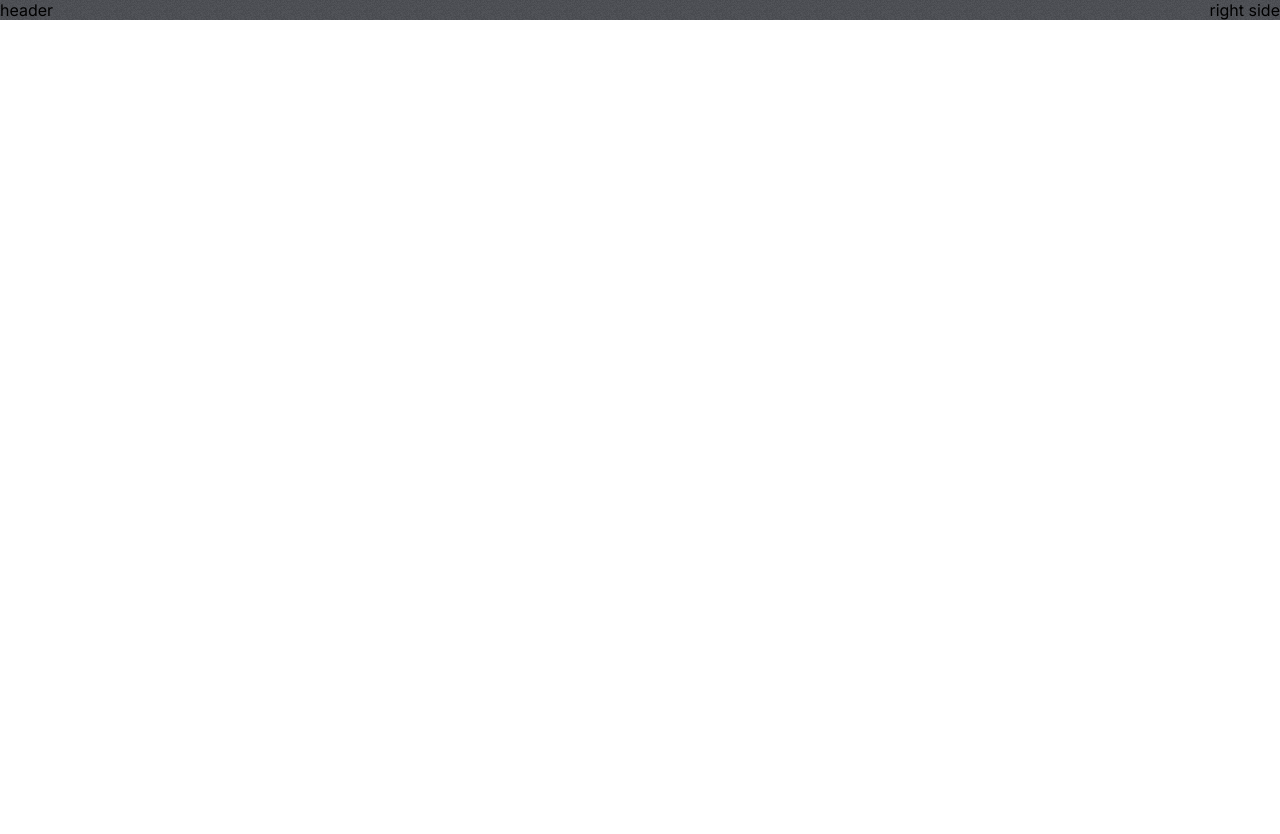
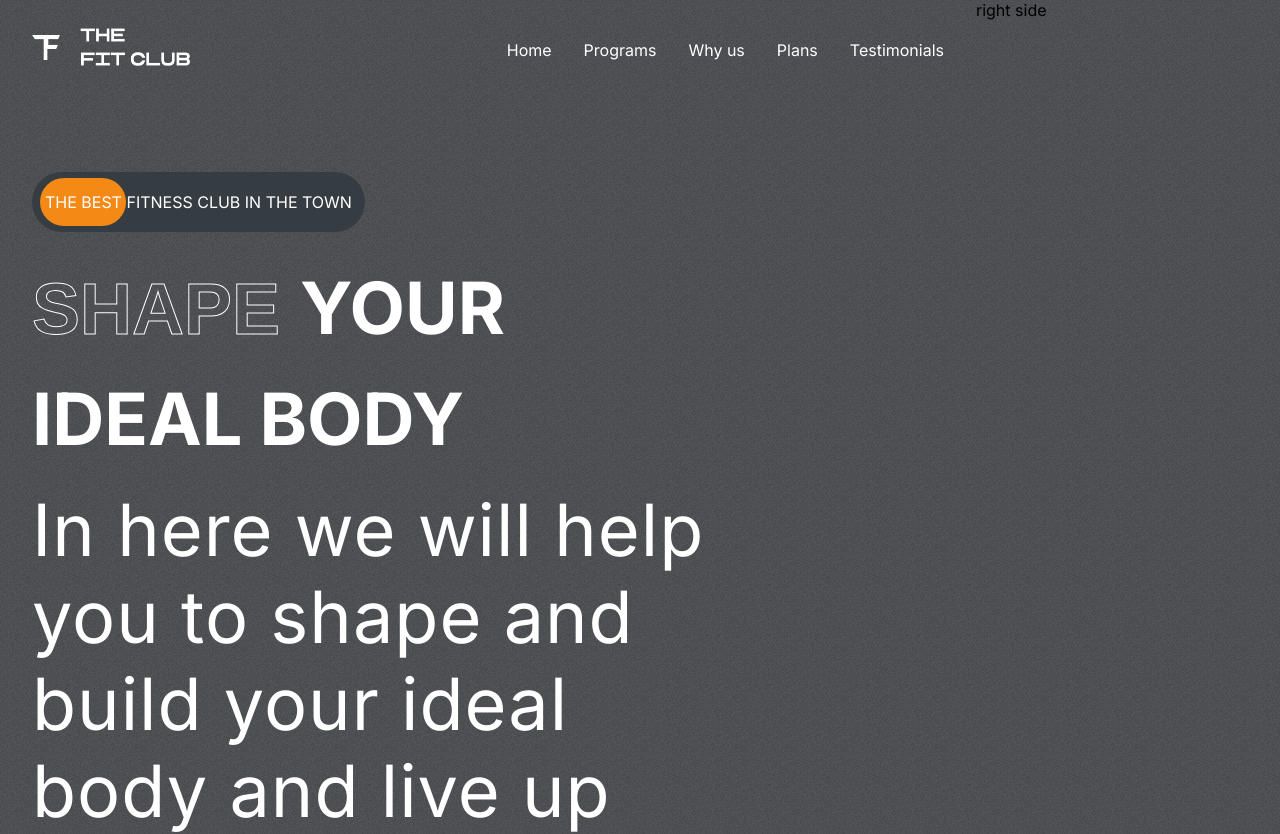
Before and after one commit to Szsz1987/Fit-club, a React (Create React App) app: page / in a window 1280 px wide. Shown: the top 834 px of the page. Before the commit the page ends 800 px from the top, so only its background shows below. Built offline with nearby package versions, Linux system fonts and the light colour scheme.

Commit message:
Add new content and styles in hero component

```diff
--- a/src/App.css
+++ b/src/App.css
@@ -21,3 +21,10 @@
 ::-webkit-scrollbar{
   display: none;
 }
+
+.stroke-text{
+  color: transparent;
+  font-family: Arial, Helvetica, sans-serif;
+  -webkit-text-stroke-width: 1px;
+  -webkit-text-stroke-color: white;
+}
--- a/src/components/Header/Header.css
+++ b/src/components/Header/Header.css
@@ -0,0 +1,21 @@
+.header{
+    display: flex;
+    justify-content:space-between;
+}
+
+.logo{
+    width: 10rem;
+    height: 3rem;
+}
+
+.header-menu{
+    list-style: none;
+    display: flex;
+    gap: 2rem;
+    color: white;
+}
+
+.header-menu>li:hover {
+    cursor: pointer;
+    color: var(--orange);
+}
--- a/src/components/Header/Header.jsx
+++ b/src/components/Header/Header.jsx
@@ -1,9 +1,19 @@
 import React from 'react';
 import './Header.css';
+import Logo from '../../assets/logo.png';
 
 const Header = () => {
     return (
-        <div className="header">header</div>
+        <div className="header">
+            <img src={Logo} alt="" className='logo'/>
+                <ul className='header-menu'>
+                    <li>Home</li>
+                    <li>Programs</li>
+                    <li>Why us</li>
+                    <li>Plans</li>
+                    <li>Testimonials</li>
+                </ul>
+            </div>
     )
 }
 
--- a/src/components/Hero/Hero.css
+++ b/src/components/Hero/Hero.css
@@ -2,3 +2,63 @@
     display: flex;
     justify-content: space-between;
 }
+
+.left-h {
+    padding: 2rem;
+    padding-top: 1.5rem;
+    flex: 3;
+    display: flex;
+    gap: 2rem;
+    flex-direction: column;
+}
+
+.right-h{
+    flex:1;
+}
+
+.the-best-ad{
+    margin-top: 4rem;
+    background-color: #363d42;
+    border-radius: 4rem;
+    width: fit-content;
+    padding: 20px 13px;
+    text-transform: uppercase;
+    color: white;
+    position: relative;
+    display: flex;
+    align-items: center;
+    justify-content: flex-start;
+}
+
+.the-best-ad>span{
+    z-index: 2;
+}
+
+.the-best-ad>div{
+    position: absolute;
+    background-color: var(--orange);
+    width: 5.4rem;
+    height: 80%;
+    left: 8px;
+    border-radius: 3rem;
+    z-index: 1;
+}
+
+.hero-text{
+    display: flex;
+    flex-direction: column;
+    gap: 1.5rem;
+    text-transform: uppercase;
+    font-size: 4.5rem;
+    font-weight: bold;
+    color: white;
+    text-overflow: inherit;
+}
+
+.hero-text>div:nth-of-type(3){
+    font-style: 1rem;
+    font-weight: 200;
+    text-transform: none;
+    letter-spacing: 1px;
+    width: 80%;
+}
--- a/src/components/Hero/Hero.jsx
+++ b/src/components/Hero/Hero.jsx
@@ -7,6 +7,27 @@ const Hero = () => {
         <div className="hero">
             <div className="left-h">
                 <Header/>
+                {/* the best ad */}
+                <div className="the-best-ad">
+                    <div></div>
+                    <span>the best fitness club in the town</span>
+                </div>
+
+                {/* Hero Heading */}
+                <div className="hero-text">
+                    <div>
+                        <span className='stroke-text'>Shape </span>
+                        <span>Your</span>
+                    </div>
+                    <div>
+                        <span>Ideal body</span>
+                    </div>
+                    <div>
+                        <span>
+                            In here we will help you to shape and build your ideal body and live up your life to fullest
+                        </span>
+                    </div>
+                </div>
             </div>
             <div className="right-h">right side</div>
         </div>
```
